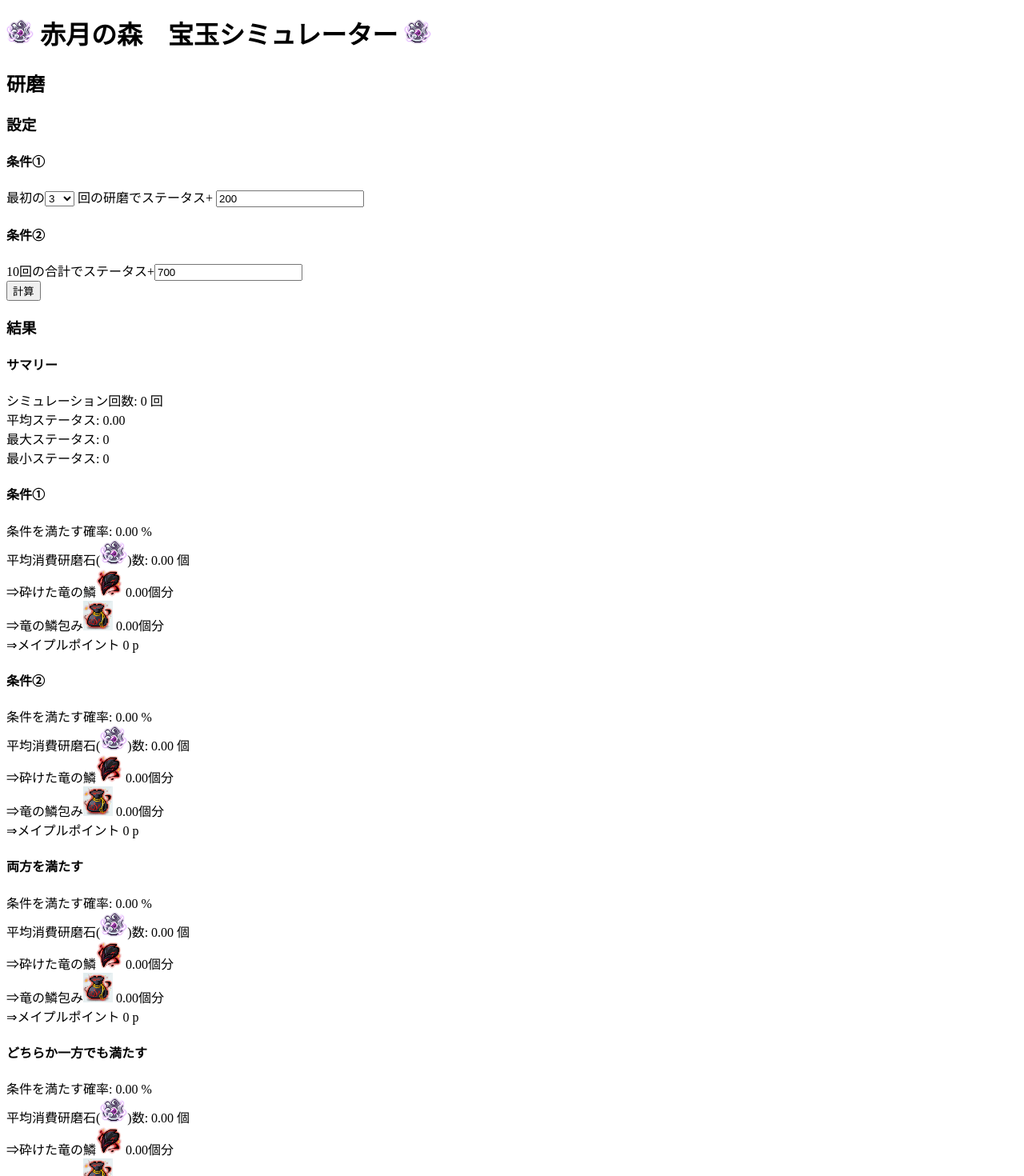
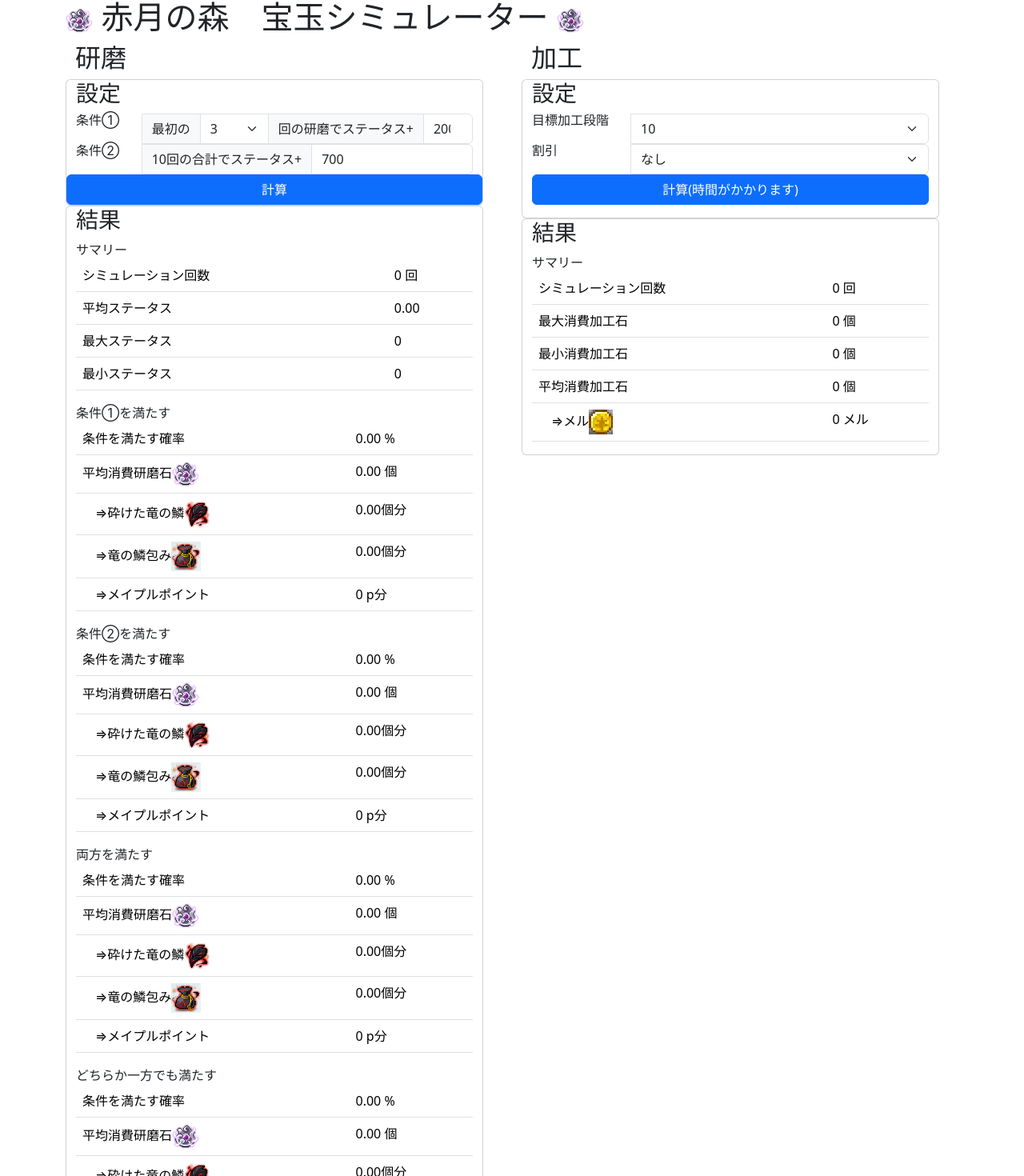
Before and after one commit to canvasnote/akatsuki-simulator, a Vue app: page / in a window 1280 px wide. Shown: the part 3-1473 px from the top of the page at 80% size. Built offline with nearby package versions, Linux system fonts and the light colour scheme.

Commit message:
apply bootstrap

```diff
--- a/package.json
+++ b/package.json
@@ -12,11 +12,13 @@
     "preview": "vite preview"
   },
   "dependencies": {
+    "@popperjs/core": "^2.11.8",
     "bootstrap": "^5.3.0",
     "vue": "^3.5.22"
   },
   "devDependencies": {
     "@vitejs/plugin-vue": "^6.0.1",
+    "sass": "^1.94.2",
     "vite": "^7.1.11",
     "vite-plugin-vue-devtools": "^8.0.3"
   }
--- a/src/App.vue
+++ b/src/App.vue
@@ -1,4 +1,6 @@
 <script setup lang="ts">
+import 'bootstrap/scss/bootstrap.scss';
+
 import { ref } from 'vue'
 import './Whet.vue'
 import Whet from './Whet.vue'
@@ -6,12 +8,22 @@ import Process from './Process.vue'
 </script>
 
 <template>
+  <div class="container">
+    <div class="row">
       <h1>
         <img src="./whetstone.png" alt="研磨石" class="inline" />
         赤月の森　宝玉シミュレーター
         <img src="./whetstone.png" alt="研磨石" class="inline" />
       </h1>
+    </div>
+    <div class="row">
+      <div class="col container-fluid mb-3">
         <Whet />
+      </div>
+      <div class="col container-fluid mb-3">
         <Process />
+      </div>
+    </div>
+  </div>
 
 </template>
--- a/src/Process.vue
+++ b/src/Process.vue
@@ -3,7 +3,7 @@ import { i } from 'vite/dist/node/chunks/moduleRunnerTransport';
 import { ref } from 'vue'
 
 const cost_processstone_per_one = 100_000_000; // 研磨石1個あたりのコスト(メル)
-const formatter = new Intl.NumberFormat('ja-JP', { style: 'decimal', minimumIntegerDigits: 3, useGrouping: true });
+const formatter = new Intl.NumberFormat('ja-JP', { style: 'decimal', minimumIntegerDigits: 1, useGrouping: true });
 
 const targetProcessLevel = ref(10)
 const discount = ref('None')
@@ -82,7 +82,7 @@ const process_calc = () => {
     let current_process_level = 1;
     let consume_processstone_count = 0;
 
-    console.log(`--- Simulation Count: ${count + 1} ---`);
+    // console.log(`--- Simulation Count: ${count + 1} ---`);
     // 加工段階1～目標加工段階まで加工実行
     while(true){
         // 加工実行 テーブルから結果取得して加工石消費
@@ -129,38 +129,43 @@ const process_calc = () => {
 </script>
 
 <template>
-    <div id="process">
+    <div id="process" class="row container-fluid">
         <h2>加工</h2>
-    <div id="process_settings">
-      <h3>設定</h3>
-      <div class="field">
-        <label for="targetProcess">目標加工段階</label>
-        <select id="targetProcess" v-model.number="targetProcessLevel">
+        <div id="process_settings" class="card">
+            <h3 class="card-title">設定</h3>
+            <div class="field row">
+                <div class="input-group">
+                    <div class="card-subtitle col-3">目標加工段階</div>
+                    <select id="targetProcess" class="form-select col" v-model.number="targetProcessLevel">
                         <option v-for="n in 10" :key="n" :value="n">{{ n }}</option>
                     </select>
                 </div>
-      <div id="total" class="field">
-        <label>割引</label>
-        <select v-model="discount">
+
+            </div>
+            <div id="total" class="field row">
+                <div class="input-group">
+                    <div class="card-subtitle col-3">割引</div>
+                    <select v-model="discount" class="form-select col">
                         <option value="None">なし</option>
                         <option value="Guild">商人(ギルドスキル, 4%割引)</option>
                         <option value="Cadena">交渉(カデナ, 4%割引)</option>
                     </select>
                 </div>
-      <button id="button_process_calc" @click="process_calc">計算</button>
             </div>
+            <button id="button_process_calc" class="btn btn-primary mb-3" @click="process_calc">計算(時間がかかります)</button>
         </div>
-  <div id="process_result">
+        <div id="process_result" class="card">
             <h3>結果</h3>
-    <div id="process_result_content">
-      <div class="process result summary">
-      <!-- 結果表示エリア -->
-       シミュレーション回数: {{ process_result_content.simulationCount }} 回<br />
-         最大消費加工石<img src="./processstone.png" alt="加工石" class="inline" />数: {{ process_result_content.maxConsumeProcessstoneCount }} 個 <br />
-         最小消費加工石<img src="./processstone.png" alt="加工石" class="inline" />数: {{ process_result_content.minConsumeProcessstoneCount }} 個 <br />
-         平均消費加工石<img src="./processstone.png" alt="加工石" class="inline" />数: {{ process_result_content.averageConsumeProcessstoneCount }} 個 <br />
-         ⇒<img src="./meso.png" alt="メル" class="inline" /> {{ formatter.format((process_result_content.averageConsumeProcessstoneCount * cost_processstone_per_one * getDiscount(process_result_content.discount)))}} メル
-      </div>
+             <table class="table">
+                <thead>サマリー</thead>
+                <tbody>
+                    <tr><td>シミュレーション回数</td><td>{{ formatter.format(process_result_content.simulationCount) }} 回</td></tr>
+                    <tr><td>最大消費加工石</td><td>{{ formatter.format(process_result_content.maxConsumeProcessstoneCount) }} 個</td></tr>
+                    <tr><td>最小消費加工石</td><td>{{ formatter.format(process_result_content.minConsumeProcessstoneCount) }} 個</td></tr>
+                    <tr><td>平均消費加工石</td><td>{{ formatter.format(process_result_content.averageConsumeProcessstoneCount) }} 個</td></tr>
+                    <tr><td>　⇒メル<img src="./meso.png" alt="メル" class="inline" /></td><td>{{ formatter.format((process_result_content.averageConsumeProcessstoneCount * cost_processstone_per_one * getDiscount(process_result_content.discount)))}} メル</td></tr>
+                </tbody>
+            </table>
         </div>
     </div>
 </template>
--- a/src/Whet.vue
+++ b/src/Whet.vue
@@ -1,7 +1,7 @@
 <script setup lang="ts">
 import { ref } from 'vue'
-// import whet_table from './WhetTable.vue'
-// import WhetTable from './WhetTable.vue'
+
+const formatter = new Intl.NumberFormat('ja-JP', { style: 'decimal', minimumIntegerDigits: 1, useGrouping: true });
 
 const whet_table_proto = {
   // 研磨回数10回に対する各ステータス上昇確率
@@ -186,72 +186,93 @@ const whet_calc = () => {
 </script>
 
 <template>
-    <div id="whet">
+    <div id="whet_settings" class="row container-fluid">
         <h2>研磨</h2>
-    <div id="whet_settings">
-      <h3>設定</h3>
-
-      <div id="first" class="field">
-        <h4>条件①</h4>
-        <label for="firstCount">最初の</label>
-        <select id="firstCount" v-model.number="firstCount">
+        <div id="whet_settings" class="card">
+            <h3 class="card-title">設定</h3>
+            <div id="first" class="field row">
+                <div class="input-group">
+                    <div class="card-subtitle col-2">条件①</div>
+                    <label for="firstCount" class="input-group-text">最初の</label>
+                    <select id="firstCount" class="form-select" v-model.number="firstCount">
                         <option v-for="n in 10" :key="n" :value="n">{{ n }}</option>
                     </select>
-        回の研磨でステータス+
-        <input type="number" v-model.number="firstBonus" />
+                    <div class="input-group-text">回の研磨でステータス+</div>
+                    <input type="number" class="form-control" v-model.number="firstBonus" />
+                </div>
             </div>
 
-      <div id="total" class="field">
-        <h4>条件②</h4>
-        <label>10回の合計でステータス+</label>
-        <input type="number" v-model.number="totalBonus" />
+            <div id="total" class="field row">
+                <div class="input-group">
+                    <div class="card-subtitle col-2">条件②</div>
+                    <label class="input-group-text">10回の合計でステータス+</label>
+                    <input type="number" class="form-control" v-model.number="totalBonus" />
                 </div>
-      <button id="button_whet_calc" @click="whet_calc">計算</button>
             </div>
 
-    <div id="whet_result">
-      <h3>結果</h3>
+            <div id="whet_calc" class="field row">
+                <button id="button_whet_calc" class="btn btn-primary" @click="whet_calc">計算</button>
+            </div>
+
+        </div>
+
+        <div id="whet_result" class="card">
+            <h3 class="card-title">結果</h3>
             <div id="whet_result_content">
                 <!-- 結果表示エリア -->
-        <div class="whet result summary">
-          <h4>サマリー</h4>
-          シミュレーション回数: {{ whet_result_content.simulationCount }} 回<br />
-          平均ステータス: {{ whet_result_content.valueAvg.toFixed(2) }} <br />
-          最大ステータス: {{ whet_result_content.valueMax }} <br />
-          最小ステータス: {{ whet_result_content.valueMin }} <br />
-        </div>
-        <div class="whet result first">
-          <h4>条件①</h4>
-          条件を満たす確率: {{ whet_result_content.probability_first.toFixed(2) }} %<br />
-          平均消費研磨石(<img src="./whetstone.png" alt="研磨石" class="inline" />)数: {{ whet_result_content.consumeWhetstoneCountFirst.toFixed(2) }} 個 <br />
-          ⇒砕けた竜の鱗<img src="./dragonscale.png" alt="竜の鱗" class="inline" /> {{ (whet_result_content.consumeWhetstoneCountFirst * 10).toFixed(2) }}個分 <br />
-          ⇒竜の鱗包み<img src="./dragonscalepack.png" alt="竜の鱗包み" class="inline" /> {{ (whet_result_content.consumeWhetstoneCountFirst * 10 / 20).toFixed(2) }}個分<br />
-          ⇒メイプルポイント {{ (whet_result_content.consumeWhetstoneCountFirst * 20).toFixed(0) }} p
-        </div>
-        <div class="whet result total">
-          <h4>条件②</h4>
-          条件を満たす確率: {{ whet_result_content.probability_total.toFixed(2) }} %<br />
-          平均消費研磨石(<img src="./whetstone.png" alt="研磨石" class="inline" />)数: {{ whet_result_content.consumeWhetstoneCountTotal.toFixed(2) }} 個 <br />
-          ⇒砕けた竜の鱗<img src="./dragonscale.png" alt="竜の鱗" class="inline" /> {{ (whet_result_content.consumeWhetstoneCountTotal * 10).toFixed(2) }}個分 <br />
-          ⇒竜の鱗包み<img src="./dragonscalepack.png" alt="竜の鱗包み" class="inline" /> {{ (whet_result_content.consumeWhetstoneCountTotal * 10 / 20).toFixed(2) }}個分<br />
-          ⇒メイプルポイント {{ (whet_result_content.consumeWhetstoneCountTotal * 20).toFixed(0) }} p
-        </div>
-        <div class="whet result both">
-          <h4>両方を満たす</h4>
-          条件を満たす確率: {{ whet_result_content.probability_both.toFixed(2) }} %<br />
-          平均消費研磨石(<img src="./whetstone.png" alt="研磨石" class="inline" />)数: {{ whet_result_content.consumeWhetstoneCountBoth.toFixed(2) }} 個 <br />
-          ⇒砕けた竜の鱗<img src="./dragonscale.png" alt="竜の鱗" class="inline" /> {{ (whet_result_content.consumeWhetstoneCountBoth * 10).toFixed(2) }}個分 <br />
-          ⇒竜の鱗包み<img src="./dragonscalepack.png" alt="竜の鱗包み" class="inline" /> {{ (whet_result_content.consumeWhetstoneCountBoth * 10 / 20).toFixed(2) }}個分<br />
-          ⇒メイプルポイント {{ (whet_result_content.consumeWhetstoneCountBoth * 20).toFixed(0) }} p
-        </div>
-        <div class="whet result either">
-          <h4>どちらか一方でも満たす</h4>
-          条件を満たす確率: {{ whet_result_content.probability_either.toFixed(2) }} %<br />
-          平均消費研磨石(<img src="./whetstone.png" alt="研磨石" class="inline" />)数: {{ whet_result_content.consumeWhetstoneCountEither.toFixed(2) }} 個 <br />
-          ⇒砕けた竜の鱗<img src="./dragonscale.png" alt="竜の鱗" class="inline" /> {{ (whet_result_content.consumeWhetstoneCountEither * 10).toFixed(2) }}個分 <br />
-          ⇒竜の鱗包み<img src="./dragonscalepack.png" alt="竜の鱗包み" class="inline" /> {{ (whet_result_content.consumeWhetstoneCountEither * 10 / 20).toFixed(2) }}個分<br />
-          ⇒メイプルポイント {{ (whet_result_content.consumeWhetstoneCountEither * 20).toFixed(0) }} p
-        </div>
+                <table class="table">
+                    <thead>サマリー</thead>
+                    <tbody>
+                    <tr><td>シミュレーション回数</td><td>{{ formatter.format(whet_result_content.simulationCount) }} 回</td></tr>
+                    <tr><td>平均ステータス</td><td>{{ whet_result_content.valueAvg.toFixed(2) }}</td></tr>
+                    <tr><td>最大ステータス</td><td>{{ formatter.format(whet_result_content.valueMax) }}</td></tr>
+                    <tr><td>最小ステータス</td><td>{{ formatter.format(whet_result_content.valueMin) }}</td></tr>
+                    </tbody>
+                </table>
+
+                <table class="table">
+                    <thead>条件①を満たす</thead>
+                    <tbody>
+                    <tr><td>条件を満たす確率</td><td>{{ whet_result_content.probability_first.toFixed(2) }} %</td></tr>
+                    <tr><td>平均消費研磨石<img src="./whetstone.png" alt="研磨石" class="inline" /></td><td>{{ whet_result_content.consumeWhetstoneCountFirst.toFixed(2) }} 個</td></tr>
+                    <tr><td>　⇒砕けた竜の鱗<img src="./dragonscale.png" alt="竜の鱗" class="inline" /></td><td>{{ (whet_result_content.consumeWhetstoneCountFirst * 10).toFixed(2) }}個分</td></tr>
+                    <tr><td>　⇒竜の鱗包み<img src="./dragonscalepack.png" alt="竜の鱗包み" class="inline" /></td><td>{{ (whet_result_content.consumeWhetstoneCountFirst * 10 / 20).toFixed(2) }}個分</td></tr>
+                    <tr><td>　⇒メイプルポイント</td><td>{{ formatter.format(whet_result_content.consumeWhetstoneCountFirst * 20) }} p分</td></tr>
+                    </tbody>
+                </table>
+
+                <table class="table">
+                    <thead>条件②を満たす</thead>
+                    <tbody>
+                    <tr><td>条件を満たす確率</td><td>{{ whet_result_content.probability_total.toFixed(2) }} %</td></tr>
+                    <tr><td>平均消費研磨石<img src="./whetstone.png" alt="研磨石" class="inline" /></td><td>{{ whet_result_content.consumeWhetstoneCountTotal.toFixed(2) }} 個</td></tr>
+                    <tr><td>　⇒砕けた竜の鱗<img src="./dragonscale.png" alt="竜の鱗" class="inline" /></td><td>{{ (whet_result_content.consumeWhetstoneCountTotal * 10).toFixed(2) }}個分</td></tr>
+                    <tr><td>　⇒竜の鱗包み<img src="./dragonscalepack.png" alt="竜の鱗包み" class="inline" /></td><td>{{ (whet_result_content.consumeWhetstoneCountTotal * 10 / 20).toFixed(2) }}個分</td></tr>
+                    <tr><td>　⇒メイプルポイント</td><td>{{ formatter.format(whet_result_content.consumeWhetstoneCountTotal * 20) }} p分</td></tr>
+                    </tbody>
+                </table>
+
+                <table class="table">
+                    <thead>両方を満たす</thead>
+                    <tbody>
+                    <tr><td>条件を満たす確率</td><td>{{ whet_result_content.probability_both.toFixed(2) }} %</td></tr>
+                    <tr><td>平均消費研磨石<img src="./whetstone.png" alt="研磨石" class="inline" /></td><td>{{ whet_result_content.consumeWhetstoneCountBoth.toFixed(2) }} 個</td></tr>
+                    <tr><td>　⇒砕けた竜の鱗<img src="./dragonscale.png" alt="竜の鱗" class="inline" /></td><td>{{ (whet_result_content.consumeWhetstoneCountBoth * 10).toFixed(2) }}個分</td></tr>
+                    <tr><td>　⇒竜の鱗包み<img src="./dragonscalepack.png" alt="竜の鱗包み" class="inline" /></td><td>{{ (whet_result_content.consumeWhetstoneCountBoth * 10 / 20).toFixed(2) }}個分</td></tr>
+                    <tr><td>　⇒メイプルポイント</td><td>{{ formatter.format(whet_result_content.consumeWhetstoneCountBoth * 20) }} p分</td></tr>
+                    </tbody>
+                </table>
+
+                <table class="table">
+                    <thead>どちらか一方でも満たす</thead>
+                    <tbody>
+                    <tr><td>条件を満たす確率</td><td>{{ whet_result_content.probability_either.toFixed(2) }} %</td></tr>
+                    <tr><td>平均消費研磨石<img src="./whetstone.png" alt="研磨石" class="inline" /></td><td>{{ whet_result_content.consumeWhetstoneCountEither.toFixed(2) }} 個</td></tr>
+                    <tr><td>　⇒砕けた竜の鱗<img src="./dragonscale.png" alt="竜の鱗" class="inline" /></td><td>{{ (whet_result_content.consumeWhetstoneCountEither * 10).toFixed(2) }}個分</td></tr>
+                    <tr><td>　⇒竜の鱗包み<img src="./dragonscalepack.png" alt="竜の鱗包み" class="inline" /></td><td>{{ (whet_result_content.consumeWhetstoneCountEither * 10 / 20).toFixed(2) }}個分</td></tr>
+                    <tr><td>　⇒メイプルポイント</td><td>{{ formatter.format(whet_result_content.consumeWhetstoneCountEither * 20) }} p分</td></tr>
+                    </tbody>
+                </table>
             </div>
         </div>
 </div>
```
Also changed, not shown: src/scss/styles.scss (added, +97 -0 lines), 1 other file (tests, documents, lock files or other folders). Lines whose indentation alone changed are shown as unchanged.
